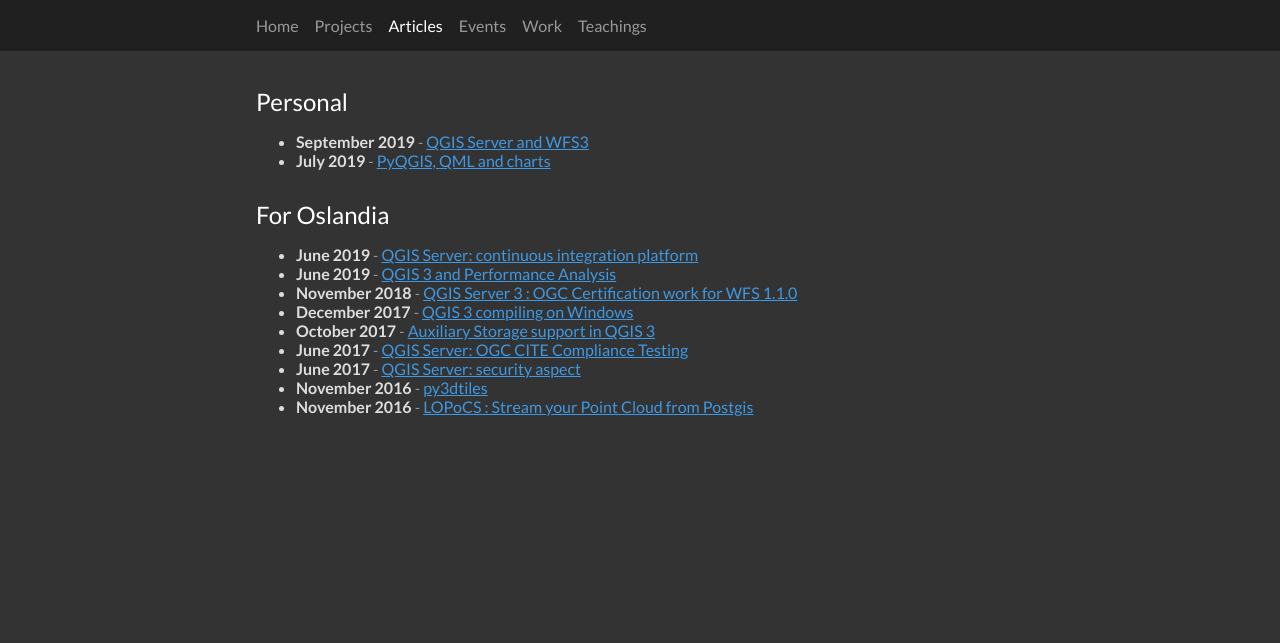
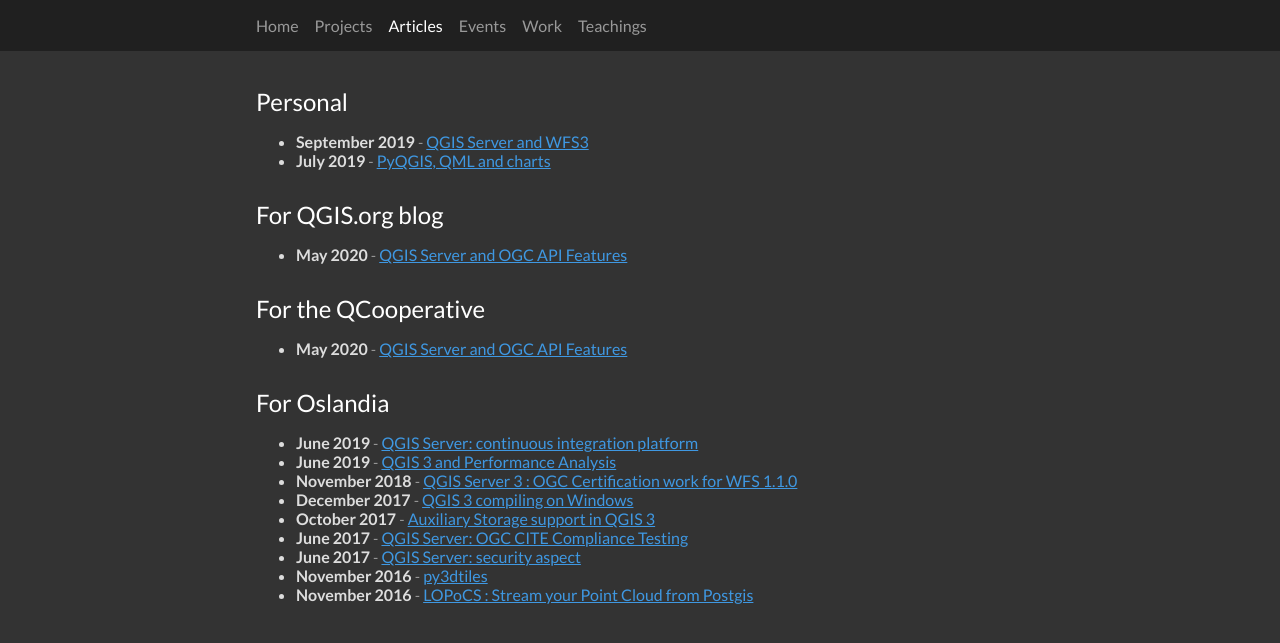
Before and after one commit to pblottiere/pblottiere.github.io, a Jekyll site: the page built from articles/index.md, in a window 1280 px wide. Shown: the top 643 px of the page. Built offline with Jekyll 4.4.1, drawn with Linux system fonts in a browser that asks for light colours; comment, search, counter and statistics services are not loaded; our own code applies the rules of GitHub Pages for plain Markdown files.

Commit message:
Add some articles

```diff
--- a/articles/index.md
+++ b/articles/index.md
@@ -7,6 +7,16 @@ layout: left
 
   + {:.item} **September 2019** - <a href="https://pblottiere.github.io/2019/09/18/wfs3/">QGIS Server and WFS3</a>
   + {:.item} **July 2019** - <a href="https://pblottiere.github.io/2019/07/30/qml/">PyQGIS, QML and charts</a>
+
+
+# For QGIS.org blog
+
+  + {:.item} **May 2020** - <a href="http://blog.qgis.org/2020/05/13/qgis-server-and-ogc-api-features/">QGIS Server and OGC API Features</a>
+
+
+# For the QCooperative
+
+  + {:.item} **May 2020** - <a href="https://www.qcooperative.net/blog/ogcapif/">QGIS Server and OGC API Features</a>
 
 
 # For Oslandia
```
